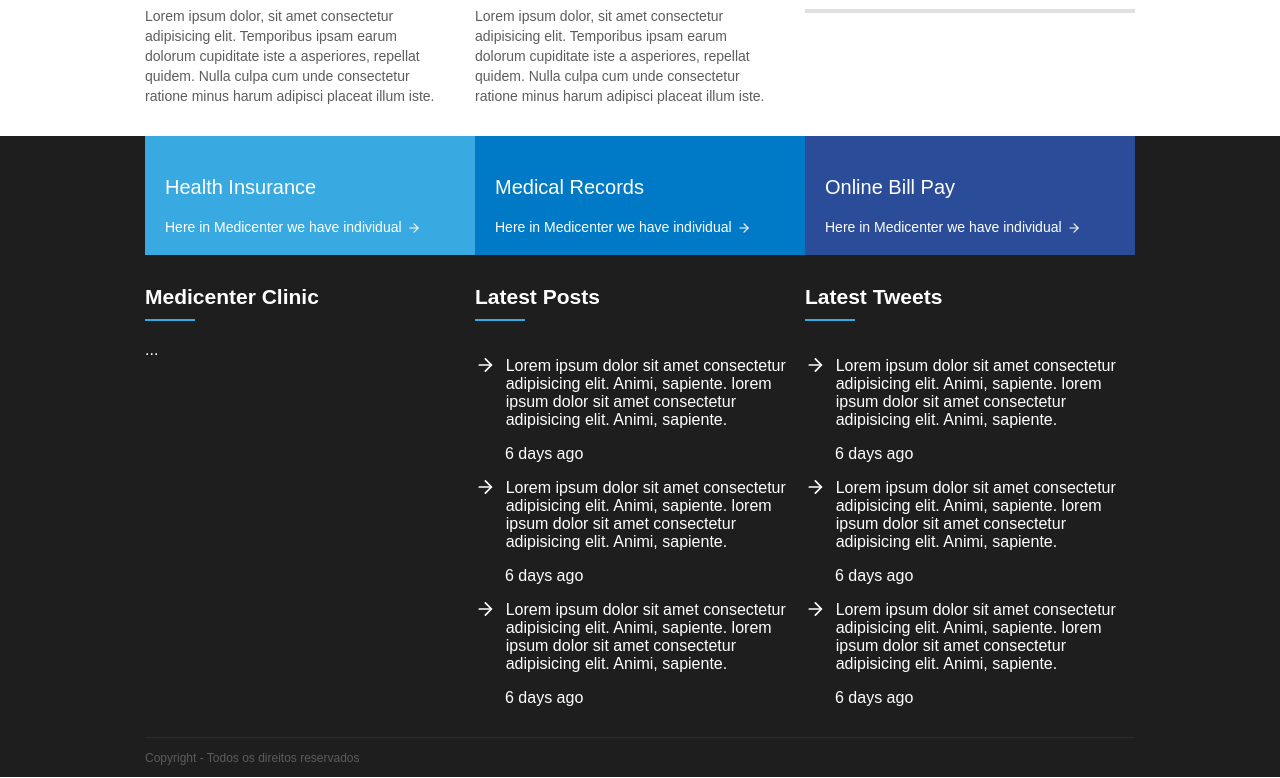
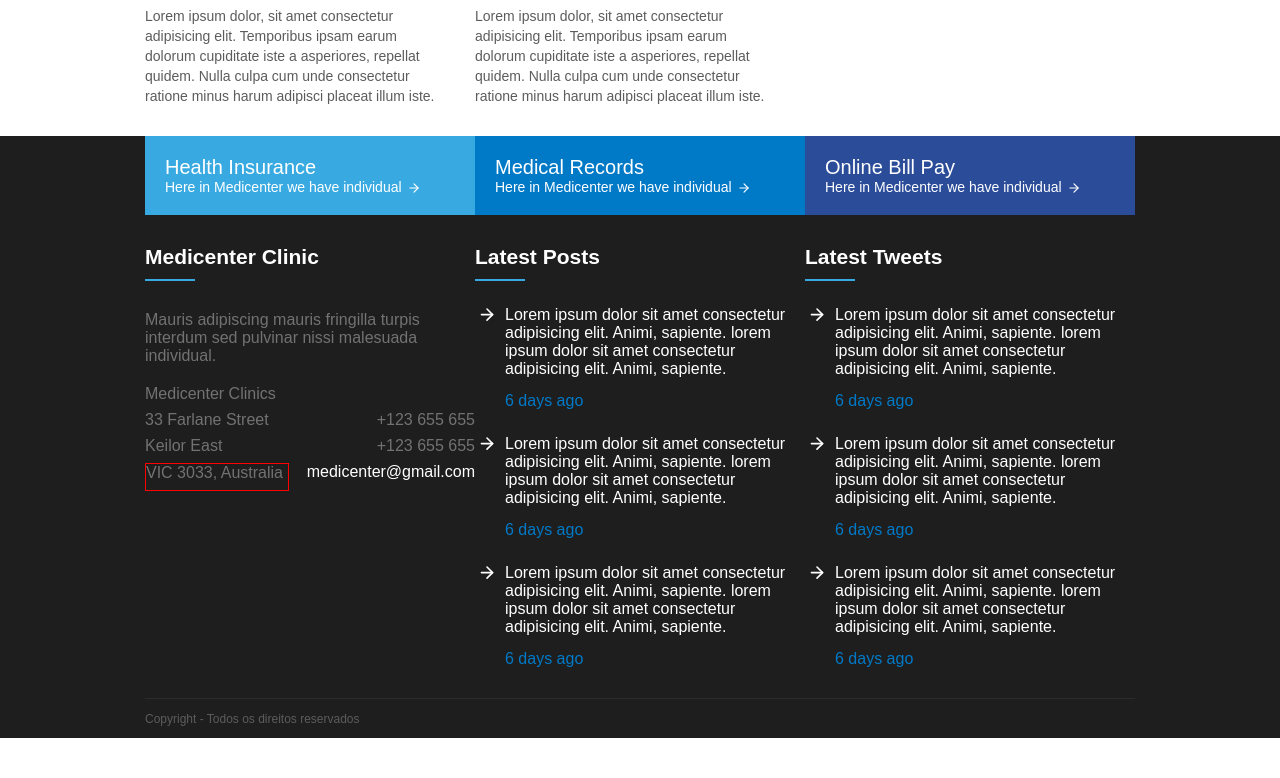
Before and after one commit to paulobrun0/modulogit, a plain HTML site: page index.html in a window 1280 px wide. Shown: the part 1839-2617 px from the top of the page. After the commit the page ends 2578 px from the top, so only its background shows below. Drawn offline with nearby package versions, Linux system fonts and the light colour scheme.

Commit message:
footer quase finalizado

```diff
--- a/assets/css/style.css
+++ b/assets/css/style.css
@@ -1,11 +1,16 @@
 * {
     font-family: Arial, Helvetica, sans-serif;
     box-sizing: border-box;
+}
+h1,h2,h3,h4,h5,h6,p,span{
+    margin: 0;
+    padding: 0;
 }
 body {
     margin: 0;
     padding: 0;
 }
+
 
 .cabecalho {
     display: flex;
@@ -321,17 +326,46 @@ footer {
     flex: 1;
     color: #ffffff;
 }
+.footer_widget_medicenter_content{
+    color: #727272;
+}
 
+.footer_wdiget_medicenter_adress {
+    display: flex;
+    justify-content: space-between;
+    flex-wrap: wrap;
+    margin: 20px 0;
+}
+.footer_wdiget_medicenter_adress :first-child{
+    padding: 0 50px 8px 0;
+}
+.footer_wdiget_medicenter_adress :nth-child(2n) {
+    padding: 0 30px 8px 0;
+}
+.footer_wdiget_medicenter_adress :nth-child(6){
+    padding: 0 5px 8px 0;
+    border:1px solid red
+}
+.footer_wdiget_medicenter_adress .email {
+    color: #ffffff;
+}
 .footer_area_item .widget_body {
-    display: flex;
-    flex-wrap: nowrap;
+    margin-top: 30px;
+}
+.footer_area_item .widget_body a {
+    text-decoration: none;
+    color: #ffffff;
 }
 .footer_area_item .widget_body svg {
-    margin: 12px 10px 0 0;
-    width: 70px;
+    height: 1.2rem;
 }
+.footer_widget_content {
+    margin: -12px 0 0 30px;
+}
+
 .footer_area_days {
-    margin: 30px;
+    margin: 14px 0 0 30px;
+    color: #0079c7;
 }
 footer .container {
     flex-direction: column;
--- a/index.html
+++ b/index.html
@@ -260,7 +260,18 @@
                             <div class="widget_title_bar"></div>
                         </div>
                         <div class="widget_body">
-                            ...
+                            <div class="footer_widget_medicenter_content">
+                                <p>
+                                    Mauris adipiscing mauris fringilla turpis interdum
+                                    sed pulvinar nissi malesuada individual.
+                                </p>
+                            </div>
+                            <div class="footer_wdiget_medicenter_adress footer_widget_medicenter_content">
+                                <span>Medicenter Clinics</span>
+                                <span>33 Farlane Street</span>  <span>+123 655 655</span>
+                                <span>Keilor East</span>  <span>+123 655 655</span>
+                                <span>VIC 3033, Australia</span> <span class="email">medicenter@gmail.com</span>
+                            </div>
                         </div>
                     </div>
                 </div>
@@ -273,30 +284,36 @@
                         </div>
                         <div class="widget_body">
                             <i data-feather="arrow-right"></i>
-                            <p>Lorem ipsum dolor sit amet consectetur adipisicing elit. Animi, sapiente.
+                            <a href="#">
+                                <p class="footer_widget_content">
+                                    Lorem ipsum dolor sit amet consectetur adipisicing elit. Animi, sapiente.
                                     lorem ipsum dolor sit amet consectetur adipisicing elit. Animi, sapiente.
                                 </p>
-
+                            </a>
+                            <span class="footer_area_days"> 6 days ago</span>
                         </div>
-                        <span class="footer_area_days"> 6 days ago</span>
 
                         <div class="widget_body">
                             <i data-feather="arrow-right"></i>
-                            <p>Lorem ipsum dolor sit amet consectetur adipisicing elit. Animi, sapiente.
+                            <a href="#">
+                                <p class="footer_widget_content">
+                                    Lorem ipsum dolor sit amet consectetur adipisicing elit. Animi, sapiente.
                                     lorem ipsum dolor sit amet consectetur adipisicing elit. Animi, sapiente.
                                 </p>
-
+                            </a>
+                            <span class="footer_area_days"> 6 days ago</span>
                         </div>
-                        <span class="footer_area_days"> 6 days ago</span>
 
                         <div class="widget_body">
                             <i data-feather="arrow-right"></i>
-                            <p>Lorem ipsum dolor sit amet consectetur adipisicing elit. Animi, sapiente.
+                            <a href="#">
+                                <p class="footer_widget_content">
+                                    Lorem ipsum dolor sit amet consectetur adipisicing elit. Animi, sapiente.
                                     lorem ipsum dolor sit amet consectetur adipisicing elit. Animi, sapiente.
                                 </p>
-
+                            </a>
+                            <span class="footer_area_days"> 6 days ago</span>
                         </div>
-                        <span class="footer_area_days"> 6 days ago</span>
                     </div>
                 </div>
 
@@ -306,32 +323,40 @@
                             <div class="widget_title_text">Latest Tweets</div>
                             <div class="widget_title_bar"></div>
                         </div>
+
                         <div class="widget_body">
                             <i data-feather="arrow-right"></i>
-                            <p>
+                            <a href="#">
+                                <p class="footer_widget_content">
                                     Lorem ipsum dolor sit amet consectetur adipisicing elit. Animi, sapiente.
                                     lorem ipsum dolor sit amet consectetur adipisicing elit. Animi, sapiente.
                                 </p>
+                            </a>
+                            <span class="footer_area_days"> 6 days ago</span>
                         </div>
-                        <span class="footer_area_days"> 6 days ago</span>
 
                         <div class="widget_body">
                             <i data-feather="arrow-right"></i>
-                            <p>
+                            <a href="#">
+                                <p class="footer_widget_content">
                                     Lorem ipsum dolor sit amet consectetur adipisicing elit. Animi, sapiente.
                                     lorem ipsum dolor sit amet consectetur adipisicing elit. Animi, sapiente.
                                 </p>
+                            </a>
+                            <span class="footer_area_days"> 6 days ago</span>
                         </div>
-                        <span class="footer_area_days"> 6 days ago</span>
 
                         <div class="widget_body">
                             <i data-feather="arrow-right"></i>
-                            <p>
+                            <a href="#">
+                                <p class="footer_widget_content">
                                     Lorem ipsum dolor sit amet consectetur adipisicing elit. Animi, sapiente.
                                     lorem ipsum dolor sit amet consectetur adipisicing elit. Animi, sapiente.
                                 </p>
+                            </a>
+                            <span class="footer_area_days"> 6 days ago</span>
                         </div>
-                        <span class="footer_area_days"> 6 days ago</span>
+
                     </div>
                 </div>
             </div>
```
Lines whose indentation alone changed are shown as unchanged.
